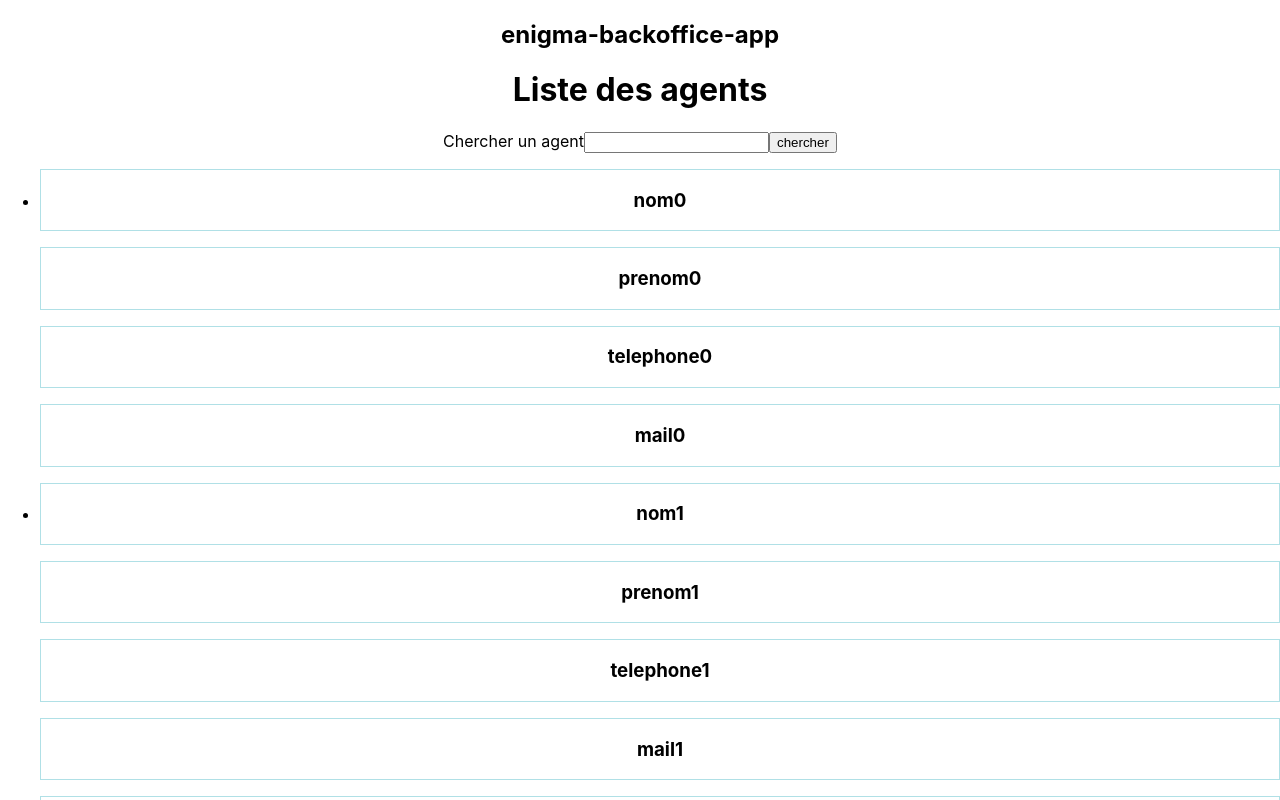
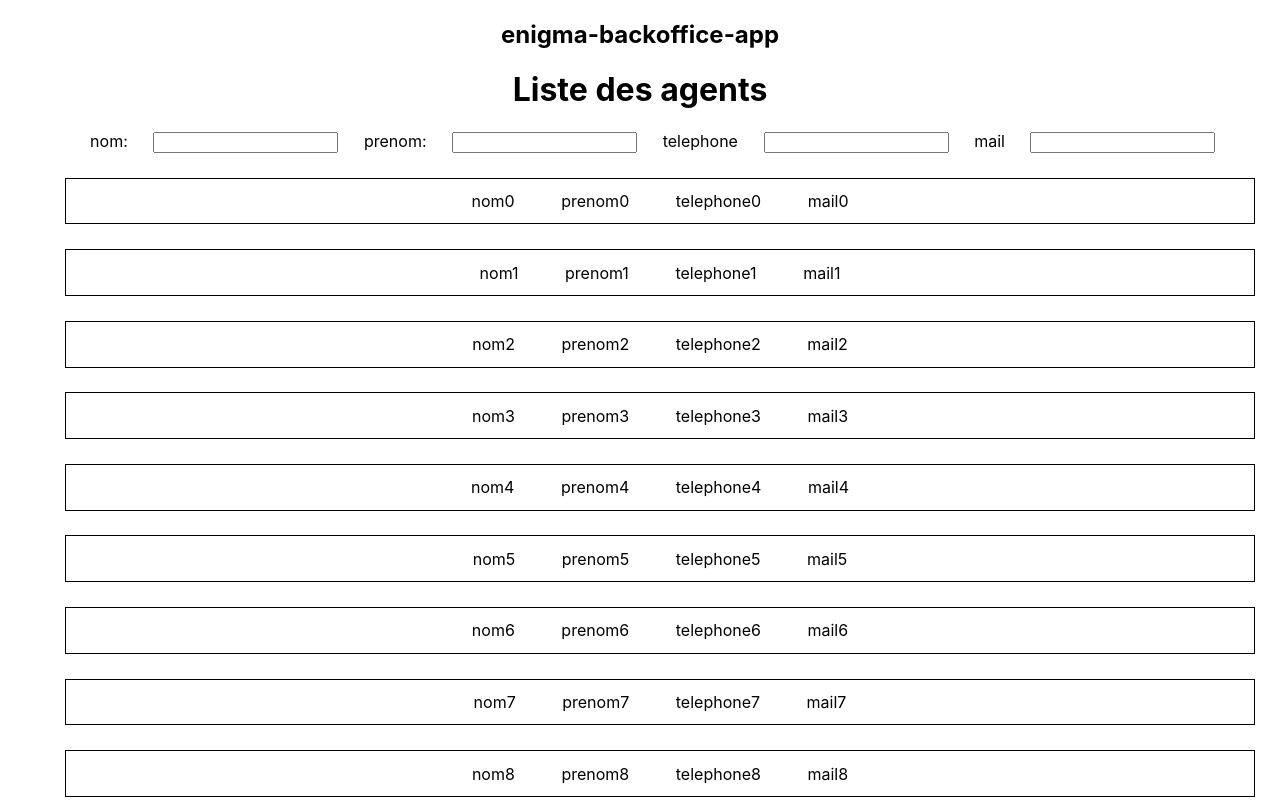
Before and after one commit to tp-enigma/enigma-backoffice, a React (Create React App) app in the folder enigma-backoffice-front/: page / in a window 1280 px wide. Shown: the top 800 px of the page. Built offline with nearby package versions, Linux system fonts and the light colour scheme.

Commit message:
filtre annuaire

```diff
--- a/enigma-backoffice-front/src/components/AnnuaireComp.js
+++ b/enigma-backoffice-front/src/components/AnnuaireComp.js
@@ -4,7 +4,8 @@ import Agent from '../model/Agent';
 
 import '../styles/AnnuaireComp.css'
 
-var testAgent = () => {
+const EMPTY_FIELD = 0;
+var fetchAgentlist = () => {
     let i=0
     let agentList = new Array()
     for (; i< 10; i++) {
@@ -24,18 +25,79 @@ var initAgent = (nom, prenom, telphone, mail) => {
 class AnnuaireComp extends Component {
 
     state={
-        element:'',
-        agents: testAgent() == null ? [] : testAgent(),
+        filtreNom:'',
+        filtrePrenom:'',
+        filtreTelephone:'',
+        filtreMail:'',
+        agents: fetchAgentlist(),
     }
+
+    filtrer = () => {
+        if (this.state.filtreNom.length === EMPTY_FIELD
+            && this.state.filtreNom.length === EMPTY_FIELD
+            && this.state.filtreNom.length === EMPTY_FIELD
+            && this.state.filtreNom.length === EMPTY_FIELD) {
+            this.setState({
+                agents: fetchAgentlist()
+            })
+        } else {
+            let agentlist = fetchAgentlist()
+            agentlist = agentlist.forEach(a => {
+                return (this.state.filtreNom.length !== EMPTY_FIELD
+                    && a.getNom().includes(this.state.filtreNom)) ||
+                    (this.state.filtrePrenom.length !== EMPTY_FIELD
+                    && a.getNom().includes(this.state.filtrePrenom))  ||
+                    (this.state.filtreTelephone.length !== EMPTY_FIELD
+                    && a.getNom().includes(this.state.filtreTelephone)) ||
+                    (this.state.filtreMail.length !== EMPTY_FIELD
+                    && a.getNom().includes(this.state.filtreMail))
+            })
+
+            this.setState({
+                agents: agentlist != null ? agentlist : []
+            })
+        }
+    }
+
+    onNomChange = (e) => {
+        this.setState({
+            filtreNom: e.target.value
+        })
+        this.filtrer()
+    }
+
+    onPrenomChange = (e) => {
+        this.setState({
+            filtrePrenom: e.target.value
+        })
+        this.filtrer()
+    }
+
+    onTelephoneChange = (e) => {
+        this.setState({
+            filtreTelephone: e.target.value
+        })
+        this.filtrer()
+    }
+
+    onMailChange = (e) => {
+        this.setState({
+            filtreMail: e.target.value
+        })
+        this.filtrer()
+    }
+
+
+
 
     addAgents = () => {
         return (<ul>{
             this.state.agents.map((agent,index) => (
-                    <li key={index}>
-                        <p className="agentDescription"><h3>{agent.getNom()}</h3></p>
-                        <p className="agentDescription"><h3>{agent.getPrenom()}</h3></p>
-                        <p className="agentDescription"><h3>{agent.getTelephone()}</h3></p>
-                        <p className="agentDescription"><h3>{agent.getMail()}</h3></p>
+                    <li key={index} className="listAgentClass">
+                        <label className="agentDescription">{agent.getNom()}</label>
+                        <label className="agentDescription">{agent.getPrenom()}</label>
+                        <label className="agentDescription">{agent.getTelephone()}</label>
+                        <label className="agentDescription">{agent.getMail()}</label>
                     </li>
             ))}
         </ul>)
@@ -47,9 +109,14 @@ class AnnuaireComp extends Component {
             <div>
                 <h1>Liste des agents</h1>
                 <div>
-                    <label>Chercher un agent</label>
-                    <input type="text"></input>
-                    <button>chercher</button>
+                    <label className="textSearchClass" >nom:</label>
+                    <input type="text" onChange={this.onNomChange} value={this.state.filtreNom}></input>
+                    <label className="textSearchClass" >prenom:</label>
+                    <input type="text" onChange={this.onPrenomChange} value={this.state.filtrePrenom}></input>
+                    <label className="textSearchClass" >telephone</label>
+                    <input type="text" onChange={this.onTelephoneChange} value={this.state.filtreTelephone}></input>
+                    <label className="textSearchClass" >mail</label>
+                    <input type="text" onChange={this.onMailChange} value={this.state.filtreMail}></input>
                 </div>
                 {this.addAgents()}
             </div>
--- a/enigma-backoffice-front/src/styles/AnnuaireComp.css
+++ b/enigma-backoffice-front/src/styles/AnnuaireComp.css
@@ -1,3 +1,14 @@
 .agentDescription {
-    border: 1px solid powderblue;
+    margin: 2%;
 }
+
+.textSearchClass {
+    margin: 2%;
+}
+
+.listAgentClass {
+    border: 1px solid black;
+    padding: 1%;
+    list-style: none;
+    margin: 2%;
+}
```
